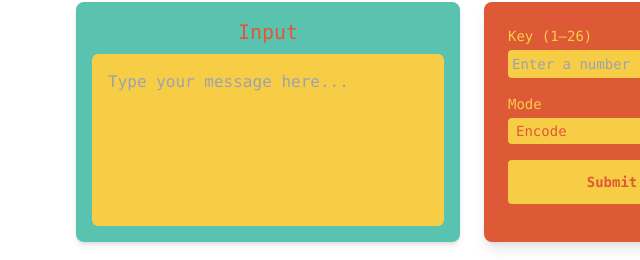
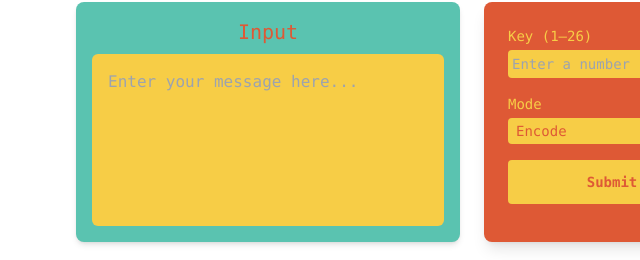
Before and after one commit to Lewy0151/Caesar-cipher, a plain HTML site: page index.html in a window 1280 px wide. Shown: the part 310-570 px from the top of the page, 28-668 px from the left. Drawn offline with nearby package versions, Linux system fonts and the light colour scheme.

```diff
--- a/index.html
+++ b/index.html
@@ -30,7 +30,7 @@
             <textarea
               id="inputtext"
               class="w-full h-full resize-none bg-[#f7cd46] text-[#5ac3b0] text-medium font-mono focus:outline-none"
-              placeholder="Type your message here..."
+              placeholder="Enter your message here..."
               required
             ></textarea>
           </div>
```
Also changed, not shown: 1 other file.
